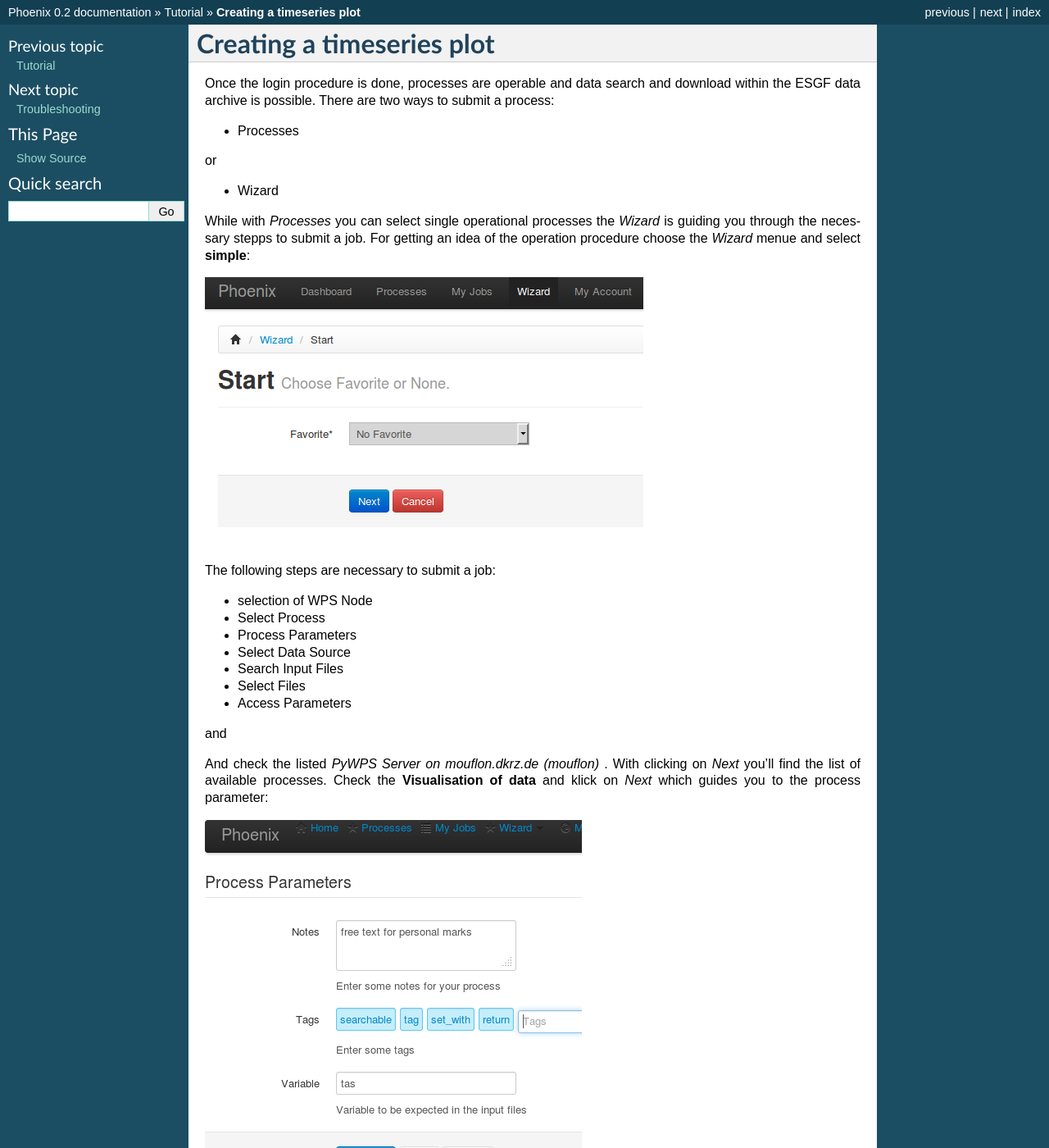
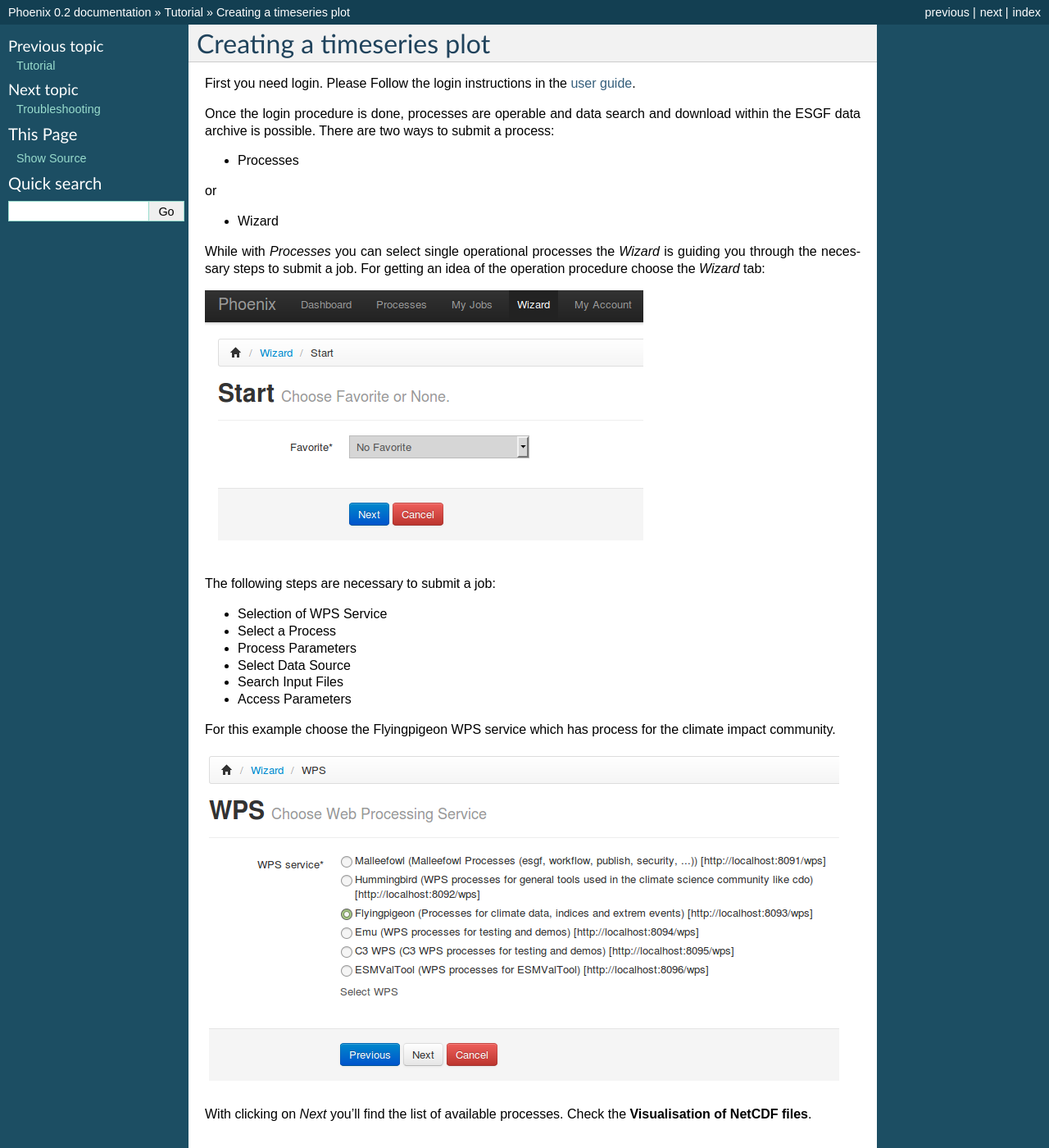
Before and after one commit to bird-house/pyramid-phoenix, a Sphinx documentation site: the page built from docs/source/tutorial/visualisation.rst, in a window 1280 px wide and 1400 px high. Shown: the whole window at 82% size. Built offline with Sphinx 7.4.7, drawn with Linux system fonts in a browser that asks for light colours; some of the changed text lies outside the part shown.

Commit message:
working on visualisation tutorial

```diff
--- a/docs/source/tutorial/visualisation.rst
+++ b/docs/source/tutorial/visualisation.rst
@@ -1,39 +1,44 @@
 .. _tutorial_timeseries_plot:
 
---------------------------------
-**Creating a timeseries plot**
---------------------------------
+Creating a timeseries plot
+==========================
+
+First you need login. Please Follow the login instructions in the :ref:`user guide <login>`.
 
 Once the login procedure is done, processes are operable and data search and download within the ESGF data archive is possible.
 There are two ways to submit a process:
 
 - Processes
+
 or
 
 - Wizard
 
-While with *Processes* you can select single operational processes the *Wizard* is guiding you through the necessary stepps to submit a job. For getting an idea of the operation procedure choose the *Wizard* menue and select **simple**:
+While with *Processes* you can select single operational processes the *Wizard* is guiding you through the necessary steps to submit a job. For getting an idea of the operation procedure choose the *Wizard* tab:
 
 .. image:: ../_images/wizard.png
 
 The following steps are necessary to submit a job:
 
-* selection of WPS Node
-* Select Process
+* Selection of WPS Service
+* Select a Process
 * Process Parameters
 * Select Data Source
 * Search Input Files
-* Select Files
 * Access Parameters
 
-and
+For this example choose the Flyingpigeon WPS service which has process for the climate impact community.
 
+.. image:: ../_images/tutorial/choose_flyingpigeon.png
 
-And check the listed *PyWPS Server on mouflon.dkrz.de (mouflon)* .
 With clicking on *Next* you'll find the list of available processes.
-Check the **Visualisation of data** and klick on *Next* which guides you to the process parameter:
+Check the **Visualisation of NetCDF files**.
 
-.. image:: ../_images/processparameter.png
+.. image:: ../_images/tutorial/choose_visualisation.png
+
+Click on *Next* which guides you to the process parameter:
+
+.. image:: ../_images/tutorial/visualisation_params.png
 
 The values in the data files are stored with defined varable names. Here are the most common ones:
 
@@ -88,13 +93,6 @@
 
 .. image:: ../_images/currentselection.png
 
-**Select Files**
-
-After submitting the *Search Input Files* a serach process will give you a list of all suitable Datasets with the appropriate files.
-Here you can do the final selection of the data files to be processed. In this example we select the first five files:
-
-.. image:: ../_images/selectfiles.png
-
 **Access Parameters**
 
 Due to the download option ESGF wget, nothing selectable here.
--- a/docs/source/user_guide.rst
+++ b/docs/source/user_guide.rst
@@ -8,6 +8,8 @@
 .. contents::
     :local:
     :depth: 2
+
+.. _login:
 
 Login
 -----
```
Also changed, not shown: docs/source/_images/processparameter.png (deleted), docs/source/_images/selectfiles.png (deleted), docs/source/_images/tutorial/choose_flyingpigeon.png (added), docs/source/_images/tutorial/choose_visualisation.png (added), docs/source/_images/tutorial/visualisation_params.png (added).
